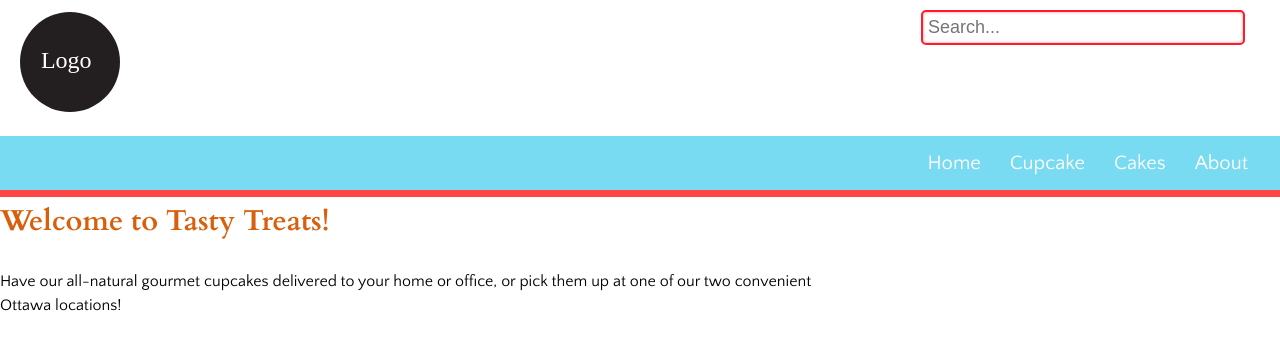
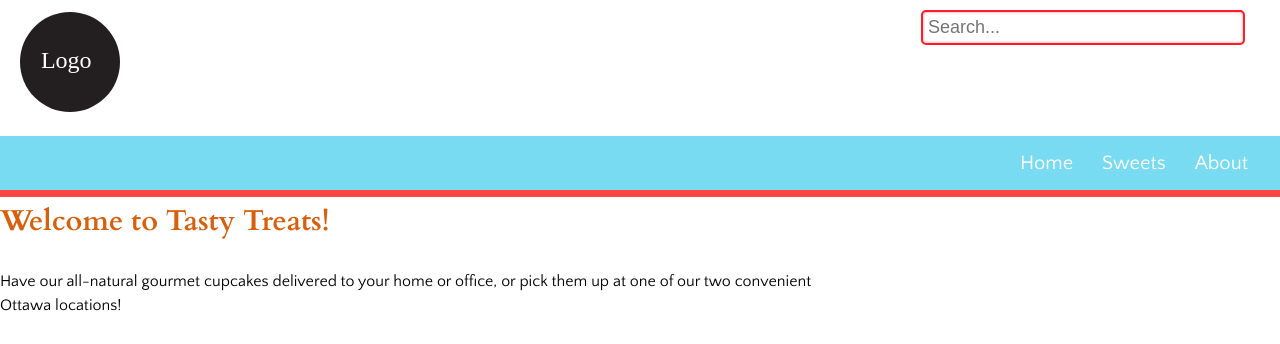
Before and after one commit to mBluebear/ecommerce-website, a Jekyll site: the page built from sweet delete/index.html, in a window 1280 px wide. Shown: the top 344 px of the page. Built offline with Jekyll 4.4.1, drawn with Linux system fonts in a browser that asks for light colours.

Commit message:
change nav

```diff
--- a/_layouts/default.html
+++ b/_layouts/default.html
@@ -44,11 +44,11 @@
             <li class="list-group-item list-group-item-inline">
                 <a class="{% if page.url == '/' %}current{% endif %}" href="{{site.baseurl}}/">Home</a>
             </li>
+
+
             <li class="list-group-item list-group-item-inline">
-                <a class="{% if page.url contains 'cupcake' %}current{% endif %}" href="{{site.baseurl}}/cupcake/">Cupcake</a>
-            </li>
-            <li class="list-group-item list-group-item-inline">
-                <a class="{% if page.url contains 'cakes' %}current{% endif %}" href="{{site.baseurl}}/cakes/">Cakes</a>
+                <a class="{% if page.url contains 'cakes' %}current{% endif %}" href="{{site.baseurl}}/sweets/">Sweets</a>
+
             </li>
             <li class="list-group-item list-group-item-inline">
                 <a class="{% if page.url contains 'about' %}current{% endif %}" href="{{site.baseurl}}/about/">About</a>
--- a/index.html
+++ b/index.html
@@ -12,7 +12,7 @@ showbanner: yes
 
 <div class="grid">
     <div class ="gutter unit unit-s-1 unit-m-1-3 unit-l-1-3">
-        {% include promo-small.html title="Coconut Cupcake" desc="Meringue icing topped with coconut flakes" image="cupcake/1.jpg"%}
+        {% include promo-small.html title="Coconut Cupcake" desc="Meringue icing topped with coconut flakes" image="images/cupcake/1.jpg
     </div>
 
     <div class ="gutter unit unit-s-1 unit-m-1-3 unit-l-1-3">
```
Also changed, not shown: images/banner.jpg, images/cake/c1.jpg (renamed from images/cake/1.jpg), images/cake/c2.jpg (renamed from images/cake/chocolate-brownie.jpg), images/cake/c4.jpg (renamed from images/cake/fruit-cake.jpg), images/cake/c5.jpg (renamed from images/cake/strawberry-cake.jpg), images/cupcake/banner.jpg (deleted), sweet delete/index.html (renamed from sweet/index.html), sweets/index.html (renamed from cupcake/index.html), 2 other files.
